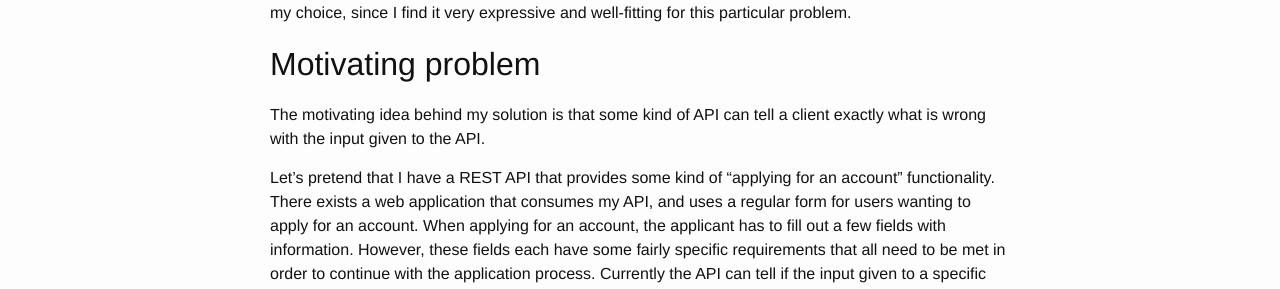
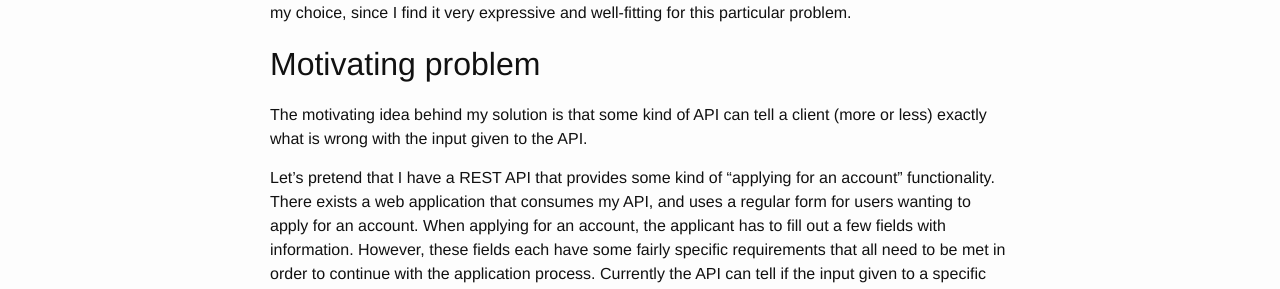
Before and after one commit to Saser/saser.github.io, a Jekyll site: the page built from _posts/2015-12-12-input-validation-using-haskell.md, in a window 1280 px wide and 900 px high. Shown: the part 343-632 px from the top of the window. Built offline with Jekyll 4.4.1, drawn with Linux system fonts in a browser that asks for light colours.

Commit message:
More fitting motivating idea

```diff
--- a/_posts/2015-12-12-input-validation-using-haskell.md
+++ b/_posts/2015-12-12-input-validation-using-haskell.md
@@ -9,7 +9,7 @@ I was hacking on a small hobby project of mine in Scala, and the need to perform
 
 ## Motivating problem
 
-The motivating idea behind my solution is that some kind of API can tell a client exactly what is wrong with the input given to the API.
+The motivating idea behind my solution is that some kind of API can tell a client (more or less) exactly what is wrong with the input given to the API.
 
 Let's pretend that I have a REST API that provides some kind of "applying for an account" functionality. There exists a web application that consumes my API, and uses a regular form for users wanting to apply for an account. When applying for an account, the applicant has to fill out a few fields with information. However, these fields each have some fairly specific requirements that all need to be met in order to continue with the application process. Currently the API can tell if the input given to a specific field is valid or invalid, and the reason for it being invalid.
 
```
